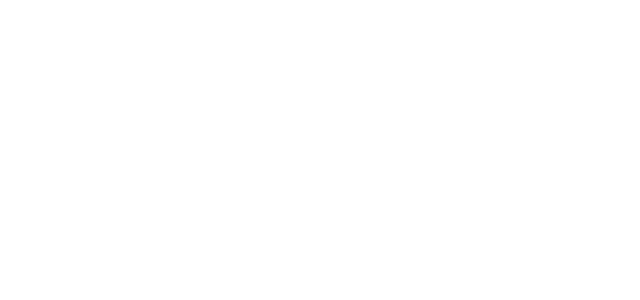
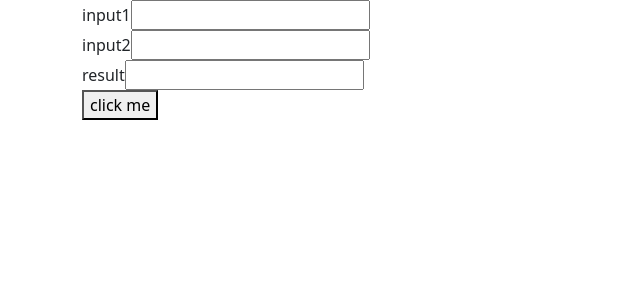
Before and after one commit to tipu721/JKB-Foundation, a React (Create React App) app in the folder frontend/: page /practice in a window 1280 px wide. Shown: the top 300 px of the page, without its empty margins (0-640 px from the left). Built offline with nearby package versions, Linux system fonts and the light colour scheme.

Commit message:
js Practice

```diff
--- a/frontend/src/App.js
+++ b/frontend/src/App.js
@@ -4,6 +4,7 @@
 import EmployeeList from './components/EmployeeList';
 import { BrowserRouter as Router, Route, Switch } from 'react-router-dom';
 import EmployeeView from './components/EmployeeView';
+import Practice from './practice/Practice';
 
 function App() {
   return (
@@ -15,6 +16,7 @@
             <Route path="/employees" component={EmployeeList}></Route>
             <Route path="/view-employee/:id" component={EmployeeView}></Route>
             <Route path="/add-employee/:id" component={EmployeeAdd}></Route>
+            <Route path="/practice" component={Practice}></Route>
 
           </Switch>
 
--- /dev/null
+++ b/frontend/src/practice/Practice.js
@@ -0,0 +1,33 @@
+import React, { Component } from 'react'
+
+export default class Practice extends Component {
+    constructor(props) {
+        super(props);
+
+
+    }
+
+    add() {
+
+        let n1 = 5;
+        let n2 = 6;
+        let ans = n1 + n2;
+        alert(ans);
+
+
+    }
+
+    render() {
+        return (
+            <div>
+                <lebel>input1</lebel>
+                <input type='text'></input><br />
+                <lebel>input2</lebel>
+                <input type='text'></input><br />
+                <lebel>result</lebel>
+                <input type='text'></input><br />
+                <button onClick={this.add}>click me</button>
+            </div>
+        )
+    }
+}
```
